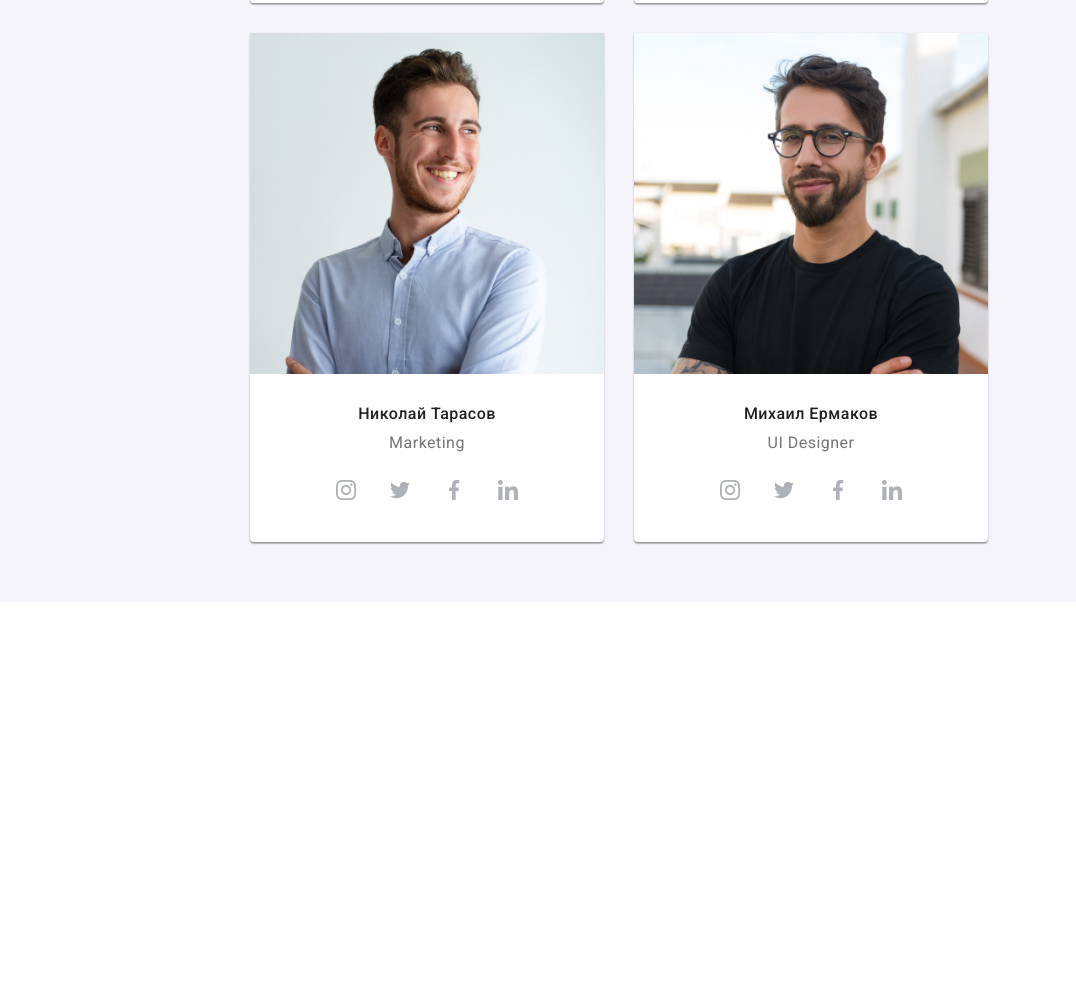
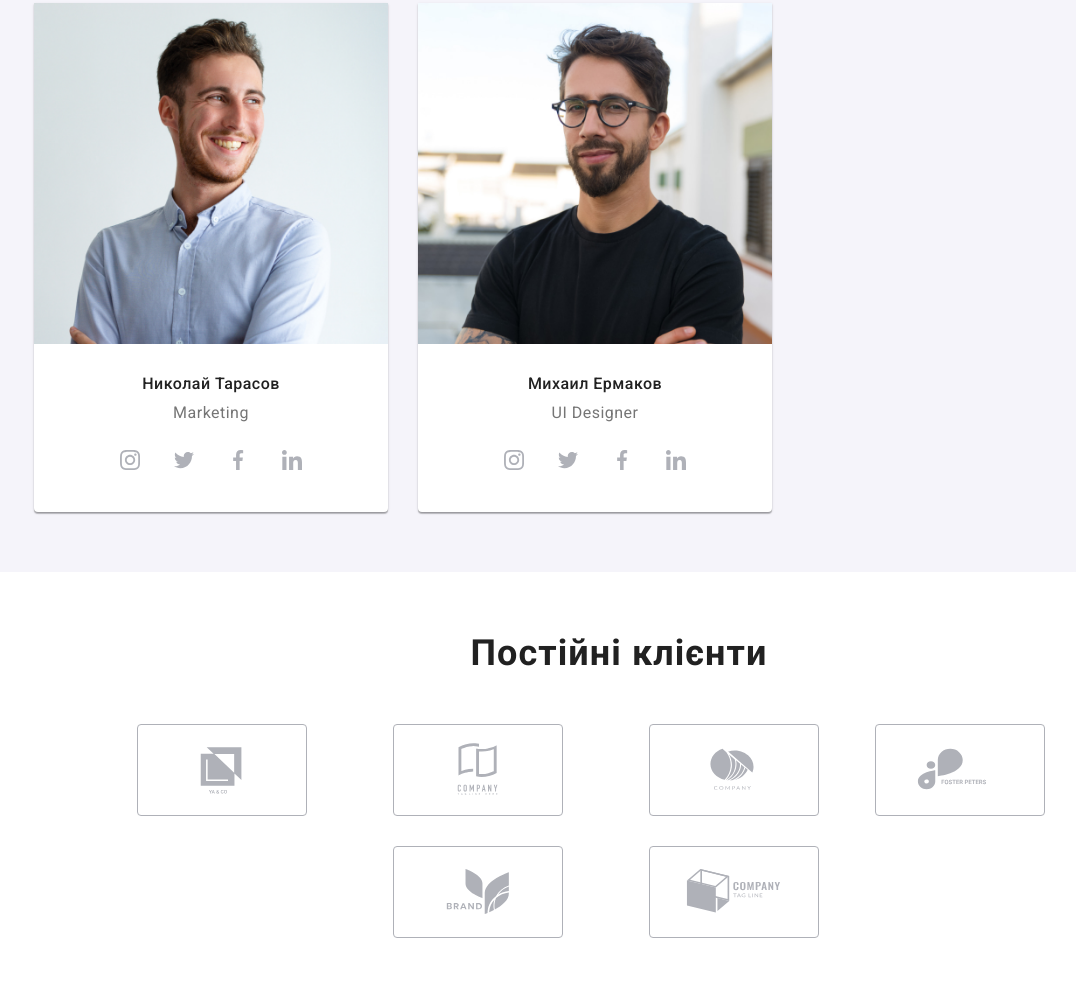
Before and after one commit to BolterBait/goit-markup-hw-08, a plain HTML site: page index.html in a window 1280 px wide. Shown: the part 1700-2698 px from the top of the page, without its empty margins (21-1097 px from the left). Before the commit the page ends 2302 px from the top, so only its background shows below. Drawn offline with nearby package versions, Linux system fonts and the light colour scheme; files whose address does not match are found by name.

Commit message:
First page middle section.

```diff
--- a/index.html
+++ b/index.html
@@ -340,7 +340,7 @@
       </section>
 
       <!-- Our clients -->
-      <!-- <section class="section">
+      <section class="section">
         <div class="container">
           <h2 class="section__title">Постійні клієнти</h2>
           <ul class="our-partners-list">
@@ -388,7 +388,7 @@
             </li>
           </ul>
         </div>
-      </section> -->
+      </section>
     </main>
 
     <!-- Footer  -->
--- a/sass/base/_common.scss
+++ b/sass/base/_common.scss
@@ -19,8 +19,13 @@ body {
 }
 
 .section__title {
-  @include font(700, 36px, 1.17, 0.03em);
+  @include font(700, 28px, 1.18, 0.03em);
   margin-top: 0;
-  margin-bottom: 50px;
   text-align: center;
+  margin-bottom: 30px;
+
+  @include desktop {
+    margin-bottom: 50px;
+    @include font(700, 36px, 1.17, 0.03em);
+  }
 }
--- a/sass/components/_container.scss
+++ b/sass/components/_container.scss
@@ -5,10 +5,13 @@
   width: 100%;
   padding-left: 15px;
   padding-right: 15px;
-  @media screen and (min-width: 480px) {
+  @include mobile {
     max-width: 480px;
   }
-  @media screen and (min-width: 768px) {
+  @include tablet {
     max-width: 768px;
   }
+  @include desktop {
+    max-width: 1200px;
+  }
 }
--- a/sass/layout/_advantages.scss
+++ b/sass/layout/_advantages.scss
@@ -39,14 +39,12 @@
   // width: 270px;
   width: 100%;
   margin-bottom: 30px;
-  @media screen and (min-width: 768px) {
+  @include tablet {
     max-width: 354px;
     margin-right: 30px;
   }
 }
-.advantage__item:last-child {
-  margin-bottom: 0;
-}
+
 .advantage__item:nth-of-type(2n) {
   @media screen and (min-width: 768px) {
     margin-right: 0;
@@ -56,4 +54,5 @@
 .advantage {
   display: flex;
   flex-wrap: wrap;
+  margin-bottom: -30px;
 }
--- a/sass/layout/_clients.scss
+++ b/sass/layout/_clients.scss
@@ -1,5 +1,16 @@
 .our-partners-link {
-  width: 170px;
+  // max-width: 210px;
+  // @include mobile {
+  //   width: 210px;
+  // }
+
+  @media screen and (min-width: 768px) {
+    width: 226px;
+  }
+
+  @include desktop {
+    width: 170px;
+  }
   height: 92px;
   border: 1px solid rgba(175, 177, 184, 1);
   border-radius: 4px;
@@ -17,9 +28,50 @@
 }
 
 .our-partners-list {
-  @extend %justify-content;
+  display: flex;
+  flex-wrap: wrap;
+  justify-content: center;
 }
 
-.our-partners-item + .our-partners-item {
-  margin-left: 30px;
+.our-partners-item:nth-of-type(2n) {
+  @media screen and (max-width: 767px) {
+    margin-left: 30px;
+  }
 }
+
+.our-partners-item:not(:nth-child(3n + 1)) {
+  @include tablet {
+    margin-left: 30px;
+  }
+}
+
+.our-partners-item:nth-last-child(-n + 2) {
+  @include mobile {
+    margin-bottom: 0px;
+  }
+}
+
+.our-partners-item:nth-last-child(-n + 3) {
+  @include tablet {
+    margin-bottom: 0px;
+  }
+}
+
+.our-partners-item {
+  @media screen and (max-width: 767px) {
+    max-width: 210px;
+    width: calc(100% / 2 - 30px);
+    margin-bottom: 30px;
+  }
+  @include mobile {
+    width: 210px;
+  }
+  @include tablet {
+    width: 226px;
+    margin-bottom: 30px;
+  }
+}
+
+// .our-partners-item + .our-partners-item {
+//   margin-left: 30px;
+// }
--- a/sass/utils/_mixins.scss
+++ b/sass/utils/_mixins.scss
@@ -4,3 +4,21 @@
   line-height: $lh;
   letter-spacing: $ls;
 }
+
+@mixin mobile {
+  @media screen and (min-width: 480px) {
+    @content;
+  }
+}
+
+@mixin tablet {
+  @media screen and (min-width: 768px) {
+    @content;
+  }
+}
+
+@mixin desktop {
+  @media screen and (min-width: 1200px) {
+    @content;
+  }
+}
```
Also changed, not shown: css/main.css, css/main.min.css, 2 other files.
